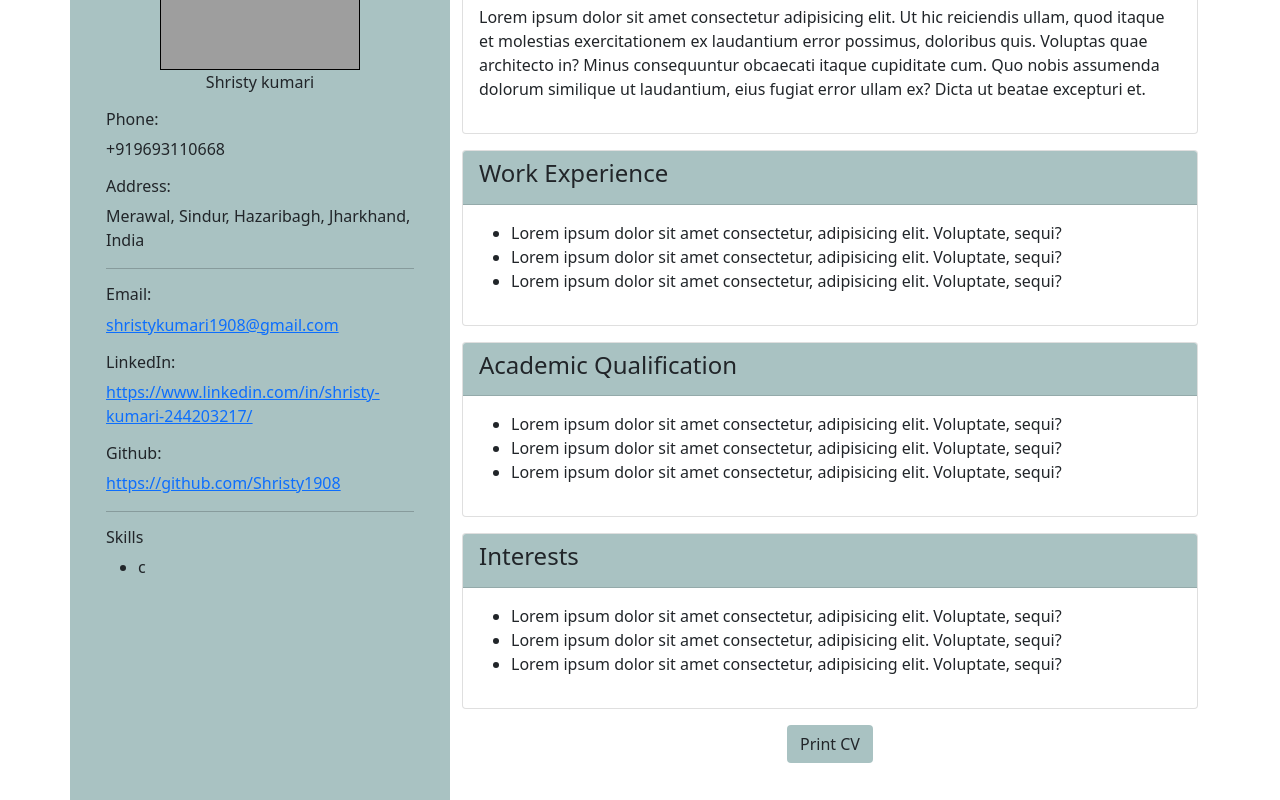
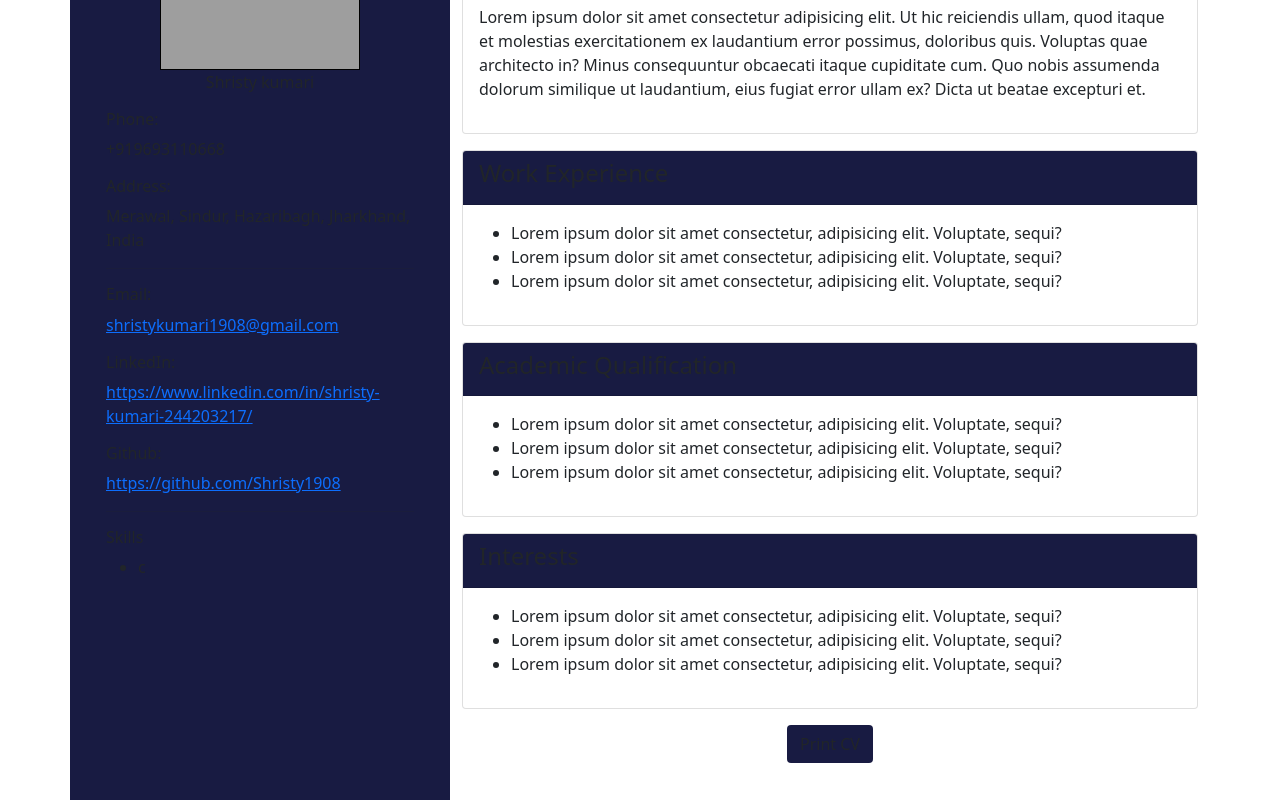
Before and after one commit to Shristy1908/Resume-generator, a plain HTML site: page index.html in a window 1280 px wide. Both pictures are taken after typing "Sample", "Sample", "Sample", "Sample", "Sample", "Sample" into the empty fields and a click on the button "Generate CV". Shown: the part 178-978 px from the top of the page. Drawn offline with nearby package versions, Linux system fonts and the light colour scheme; grey boxes are pictures that could not be loaded.

Commit message:
Update style.css

```diff
--- a/style.css
+++ b/style.css
@@ -13,10 +13,10 @@ a{
     color: black;
 }
 .background{
-    background-color: rgb(169, 194, 194);
+    background-color: #181b42;
 }
 #bg{
-    background-color: rgb(169, 194, 194);
+    background-color: #181b42;
 }
 #cv-template{
     display: none;
```
